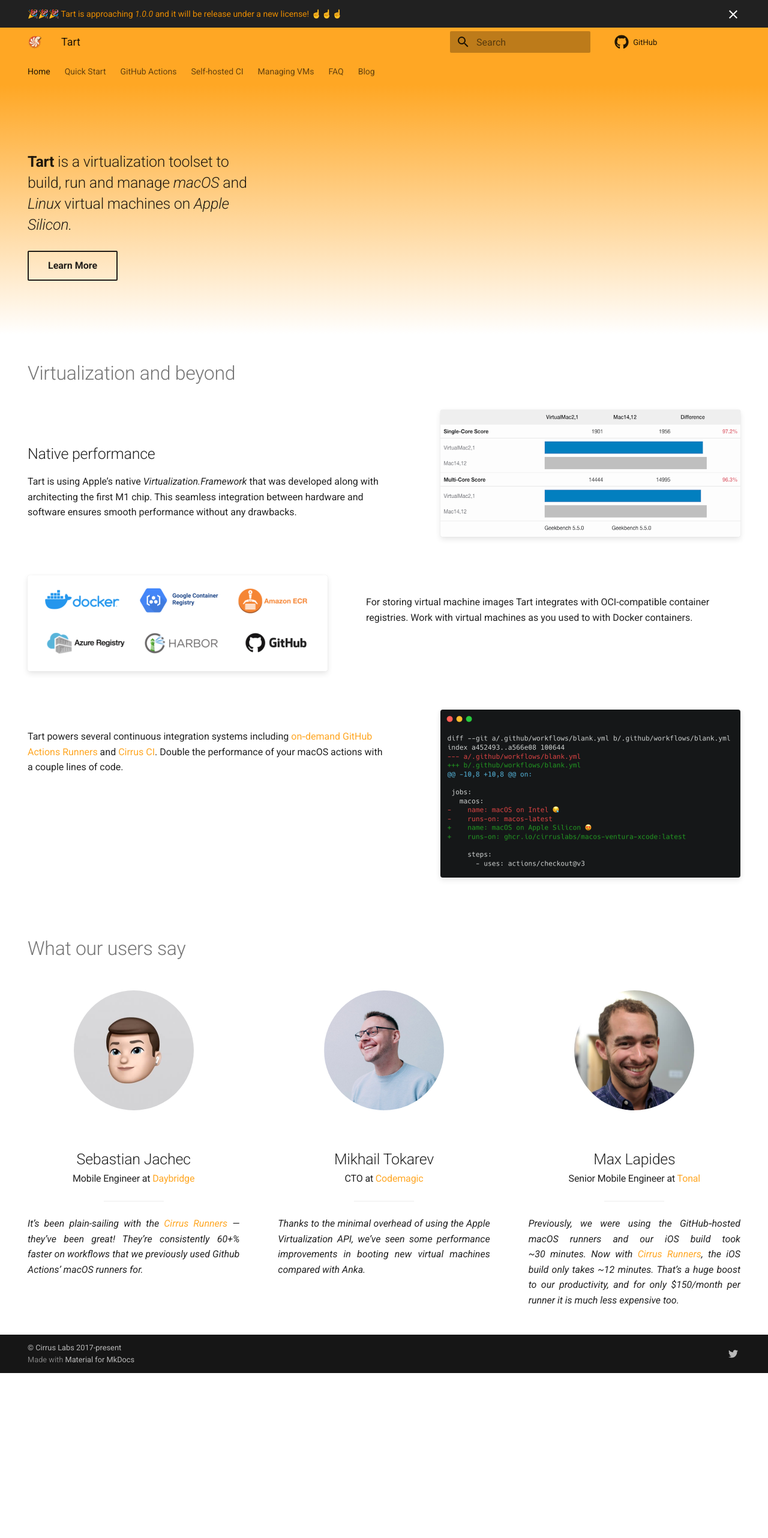
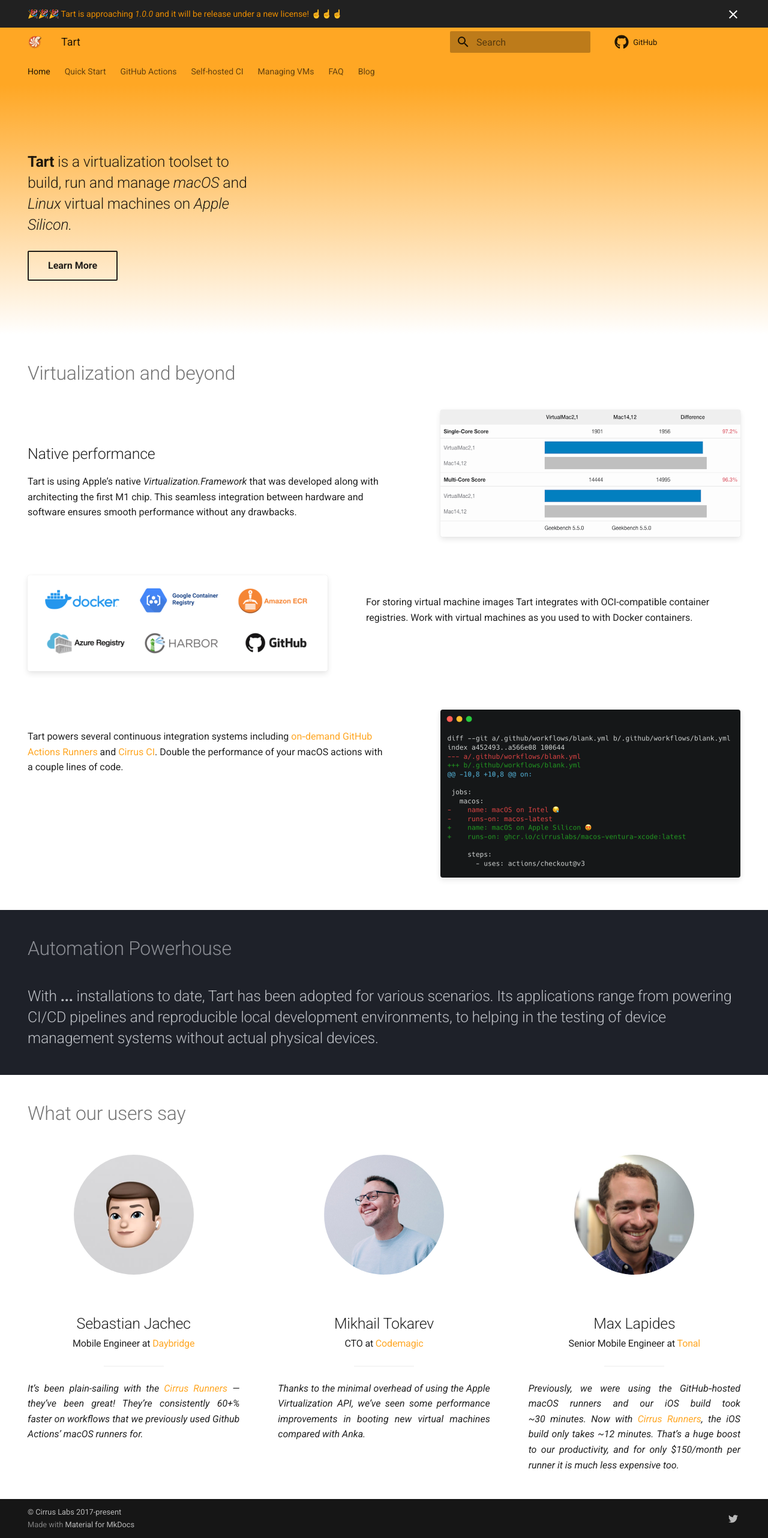
Before and after one commit to cirruslabs/tart, an MkDocs documentation site: the page built from docs/index.md, in a window 1280 px wide. Shown: the whole page at 60% size. Built offline with MkDocs 1.6.1 and Material for MkDocs 9.7.7, drawn with Linux system fonts in a browser that asks for light colours; a script that is not in the unit is left out; plug-ins that fetch from the network failed and are left out; comment, search, counter and statistics services are not loaded; before the commit the page ends 2289 px from its top, so only the background shows below that.

Commit message:
Show installation count on landing page
Fixes #410

```diff
--- a/docs/stylesheets/landing.css
+++ b/docs/stylesheets/landing.css
@@ -147,6 +147,10 @@
   background-color: var(--md-default-bg-color);
 }
 
+.mdx-installations {
+  display: block;
+}
+
 .mdx-users {
   display: flex;
   gap: 3.2rem;
--- a/docs/theme/overrides/home.html
+++ b/docs/theme/overrides/home.html
@@ -176,17 +176,59 @@
             <p>
               Tart powers several continuous integration systems including
               <a href="/github-actions"
-                >on&#8209;demand GitHub Actions Runners</a
+              >on&#8209;demand GitHub Actions Runners</a
               >
               and
               <a href="https://cirrus-ci.org/guide/macOS/" target="_blank"
-                >Cirrus&nbsp;CI</a
+              >Cirrus&nbsp;CI</a
               >. Double the performance of&nbsp;your macOS actions with
               a&nbsp;couple lines of&nbsp;code.
             </p>
           </figcaption>
         </figure>
       </div>
+    </div>
+  </div>
+</section>
+
+<section class="mdx-parallax__group" data-md-color-scheme="slate" data-md-color-primary="indigo">
+  <div class="md-content md-grid" data-md-component="content">
+    <div class="md-content__inner mdx-installations md-typeset">
+      <header class="md-typeset">
+        <h1 id="powerhouse">
+          Automation Powerhouse
+          <a
+            href="#powerhouse"
+            class="headerlink"
+            title="Permanent link"
+          >
+            ¶
+          </a>
+        </h1>
+      </header>
+      <script>
+        fetch("https://api.github.com/repos/cirruslabs/tart/releases?per_page=100")
+          .then((response) => response.json())
+          .then((releases) => {
+            let allDownloads = 0;
+            for (let release of releases) {
+              for (let asset of release.assets) {
+                if (asset && asset.content_type === "application/octet-stream") {
+                  allDownloads += asset.download_count || 0
+                }
+              }
+            }
+            let counterElement = document.getElementById('installation-counter');
+            if (counterElement) {
+              counterElement.textContent = Math.round(allDownloads / 1000) + ",000"
+            }
+          })
+      </script>
+      <h2>
+        With <strong id="installation-counter">...</strong>  installations to date, Tart has been adopted for various scenarios.
+        Its applications range from powering CI/CD pipelines and reproducible local development environments,
+        to helping in the testing of device management systems without actual physical devices.
+      </h2>
     </div>
   </div>
 </section>
@@ -222,7 +264,7 @@
               Mobile Engineer at
               <a href="https://daybridge.com/" target="_blank">Daybridge</a>
             </h3>
-            <hr />
+            <hr/>
             <cite>
               It&rsquo;s been plain-sailing with the
               <a href="/github-actions">Cirrus Runners</a>&nbsp;&mdash;
@@ -245,10 +287,10 @@
             <h3>
               CTO at
               <a href="https://codemagic.io/start/" target="_blank"
-                >Codemagic</a
+              >Codemagic</a
               >
             </h3>
-            <hr />
+            <hr/>
             <cite>
               Thanks to the minimal overhead of using the Apple Virtualization
               API, we’ve seen some performance improvements in booting new
@@ -270,7 +312,7 @@
               Senior Mobile Engineer at
               <a href="https://www.tonal.com/" target="_blank">Tonal</a>
             </h3>
-            <hr />
+            <hr/>
             <cite>
               Previously, we were using the GitHub&#8209;hosted macOS runners
               and our iOS build took ~30&nbsp;minutes. Now with
```
